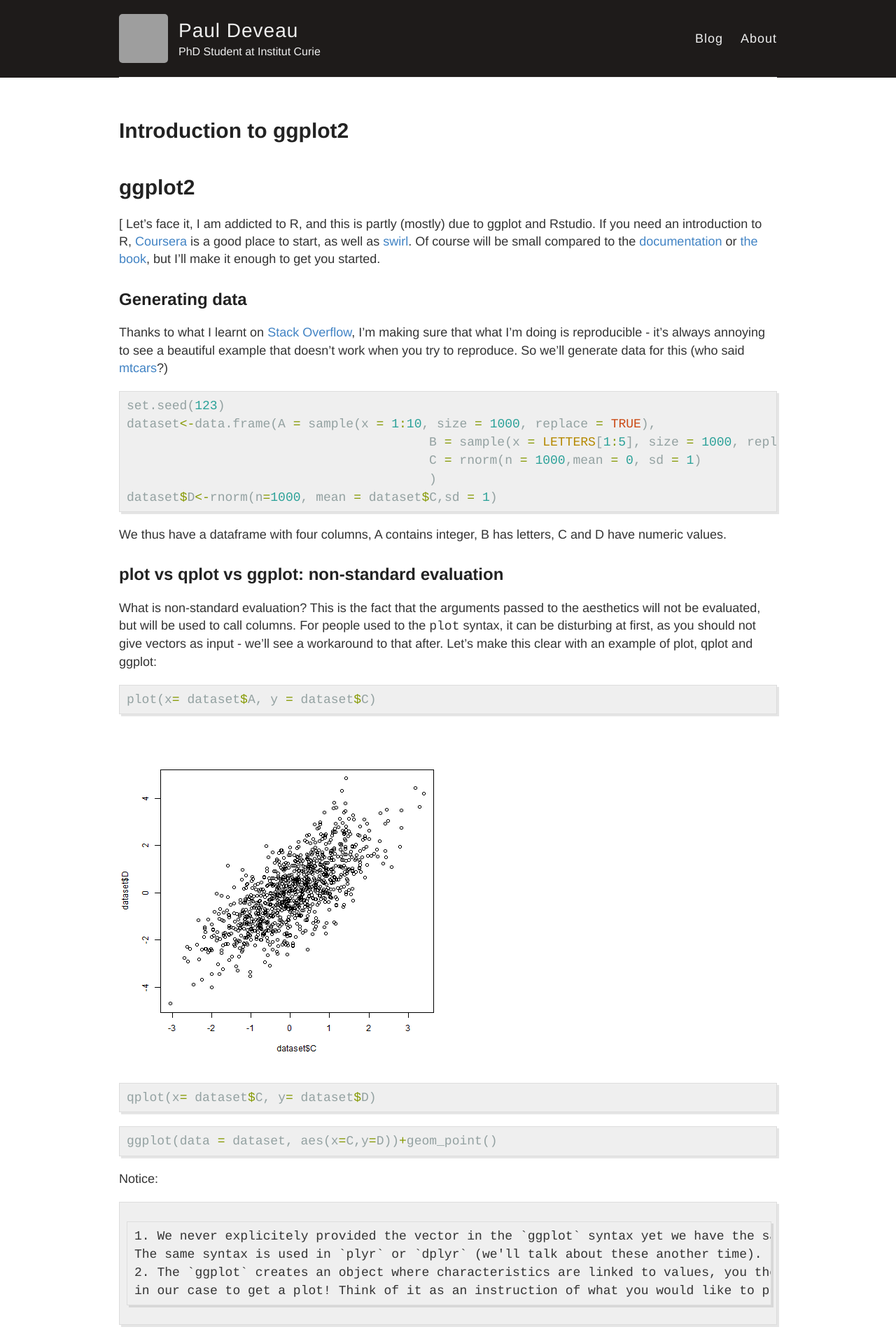
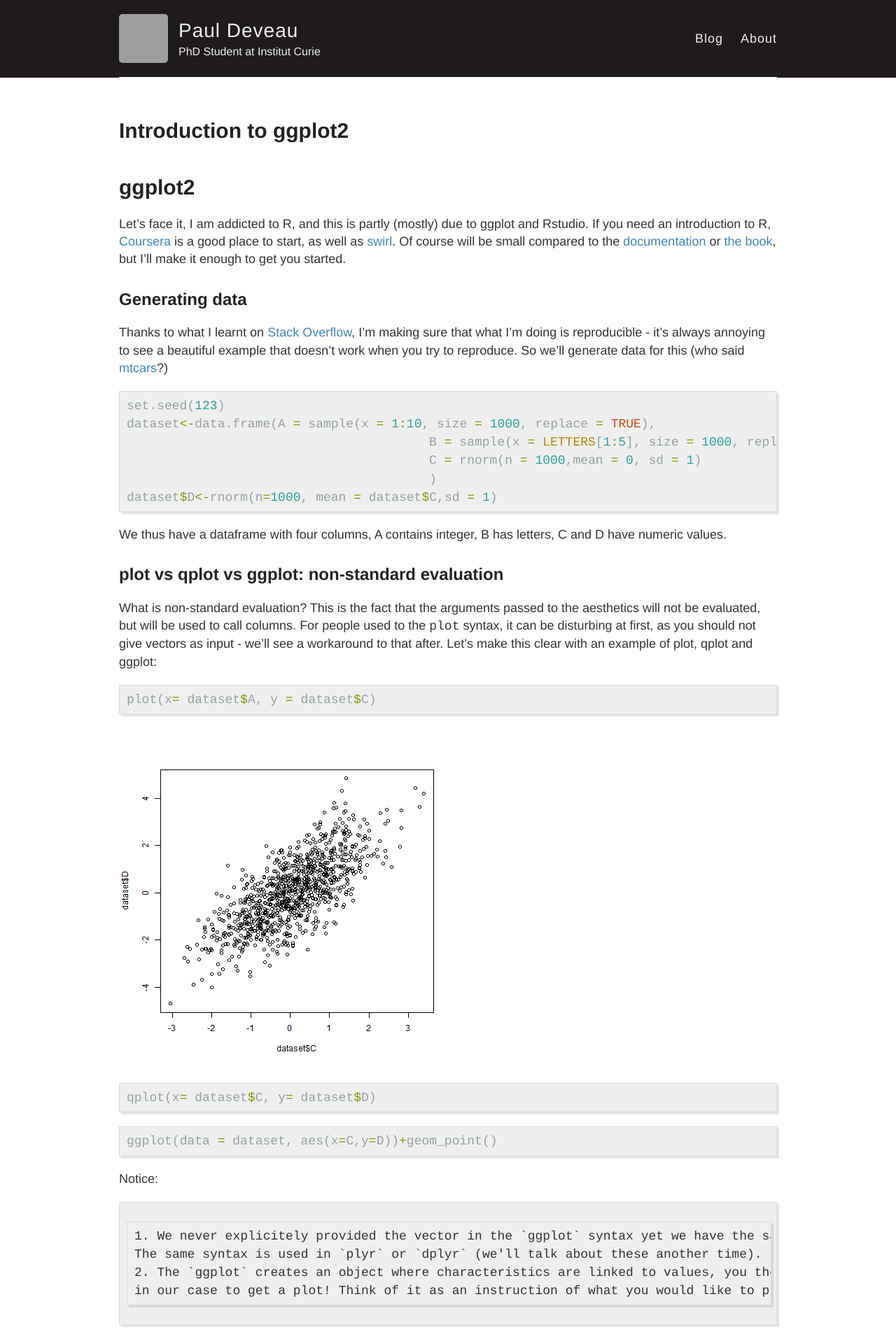
Before and after one commit to DeveauP/DeveauP.github.io, a Jekyll site: the page built from _posts/2016-8-29-ggplot2.md, in a window 1280 px wide. Shown: the top 1917 px of the page at 70% size. Built offline with Jekyll 4.4.1, drawn with Linux system fonts in a browser that asks for light colours; comment, search, counter and statistics services are not loaded; grey boxes are pictures that could not be loaded.

Commit message:
Removed typo

```diff
--- a/_posts/2016-8-29-ggplot2.md
+++ b/_posts/2016-8-29-ggplot2.md
@@ -7,7 +7,7 @@ categories:
 ---
 
 # ggplot2
-[
+
 Let's face it, I am addicted to R, and this is partly (mostly) due to ggplot and Rstudio. <!--more-->
 If you need an introduction to R, [Coursera](https://www.coursera.org/learn/r-programming) is a good place to start, as well as [swirl](http://swirlstats.com/).
 Of course will be small compared to the [documentation](http://docs.ggplot2.org/current/index.html) or [the book](http://ggplot2.org/book/), but I'll make it enough to get you started.
--- a/blog/style.scss
+++ b/blog/style.scss
@@ -108,7 +108,8 @@ strong, b {
 
 img {
   max-width: 100%;
-  margin: 0 auto
+  margin: 0 auto;
+  display: block
 }
 
 img[alt$="-forcehalfwidth"]{
```
